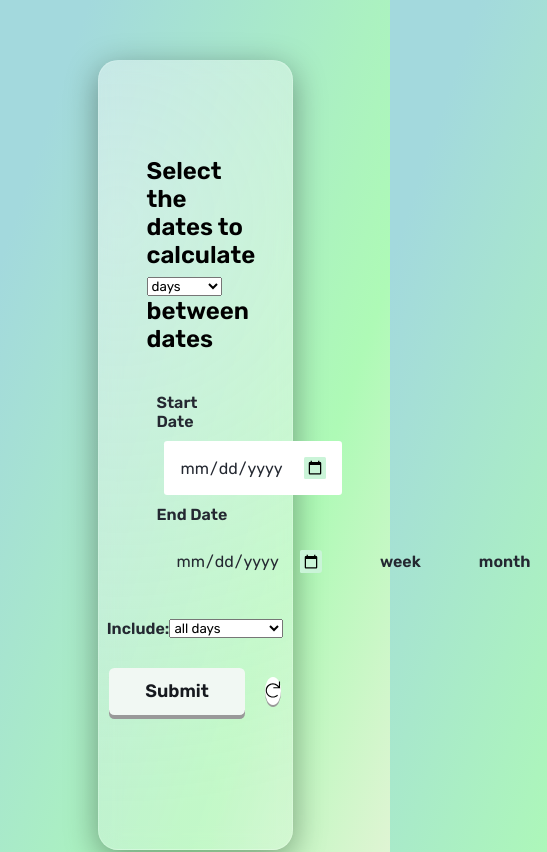
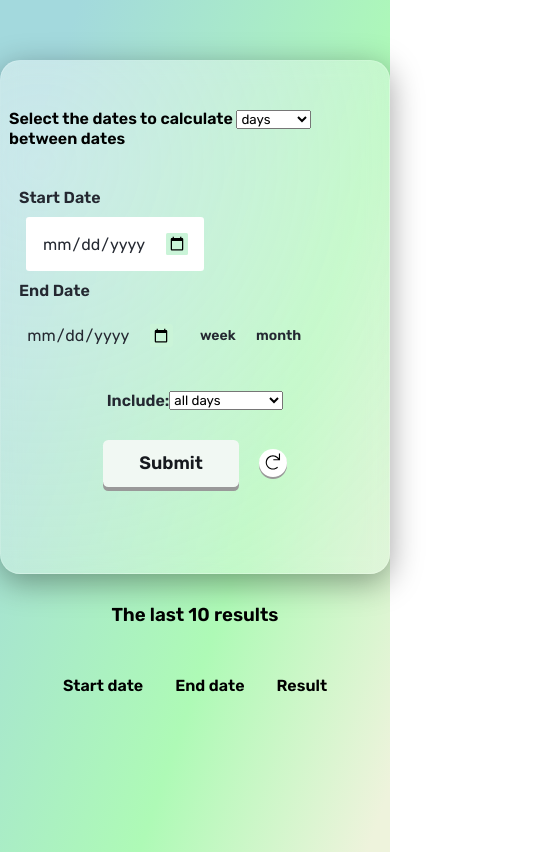
Before and after one commit to iryna-h29/difference-between-dates.github.io, a website: page index.html in a window 390 px wide. Shown: the top 852 px of the page, 547 px wide, since content can reach past the window. Drawn offline with Linux system fonts and the light colour scheme.

Commit message:
added mobile version

```diff
--- a/scss/style.scss
+++ b/scss/style.scss
@@ -37,8 +37,19 @@ body {
 	background: radial-gradient(circle at 10% 20%, rgba(249, 251, 250, 0.46) 0.1%, rgba(247, 246, 246, 0.28) 90.1%);
 	padding: 6em 3em;
 	border-radius: 20px;
+	@media (max-width: 800px) {
+		width: 90%;
+	}
+	@media (max-width: 550px) {
+		width: 100%;
+		padding: 3em 0.5em;
+	}
+
 	.calculator__h1 {
 		font-size: 1.5em;
+		@media (max-width: 900px) {
+			font-size: 1em;
+		}
 	}
 }
 .calculator__form {
@@ -52,6 +63,9 @@ body {
 		.calculator__input-start-date {
 			background-color: white;
 			margin-left: 17px;
+			@media (max-width: 350px) {
+				margin: 0;
+			}
 		}
 		input[type="date"] {
 			font-size: 16px;
@@ -61,7 +75,6 @@ body {
 			outline: none;
 			border-radius: 0.2em;
 			background-color: white;
-			// background-color: transparent;
 		}
 	}
 	.calculator__end-date-wrapper {
@@ -70,6 +83,10 @@ body {
 		align-items: center;
 		width: 400px;
 		gap: 0.5em;
+		@media (max-width: 410px) {
+			width: fit-content;
+			gap: 0.2em;
+		}
 		.calculator__end-date-legend {
 			padding: 10px 0 10px 10px;
 		}
@@ -90,6 +107,10 @@ body {
 			background-color: transparent;
 			position: relative;
 			padding: 1em;
+			@media (max-width: 410px) {
+				padding: 0.5em;
+				font-size: 14px;
+			}
 			input[type='date'] {
 				font-size: 16px;
 				padding: 0;
@@ -196,6 +217,12 @@ ul {
 			background-color: #192733;
 			border-radius: 10px;
 			padding: 10px 15px 10px 15px;
+			@media(max-width: 450px) {
+				// top: -35px;
+  				// left: -50%;
+				// padding: 7px 10px;
+				display: none;
+			}
 		}
 	}
 	.calculator__btn-reset:hover {
@@ -231,6 +258,9 @@ ul {
 		display: flex;
 		justify-content: center;
 		gap: 10em;
+		@media (max-width: 550px) {
+			gap: 2em;
+		}
 		.history__column {
 			display: flex;
 			flex-direction: column;
```
Also changed, not shown: css/style.css, 1 other file.
